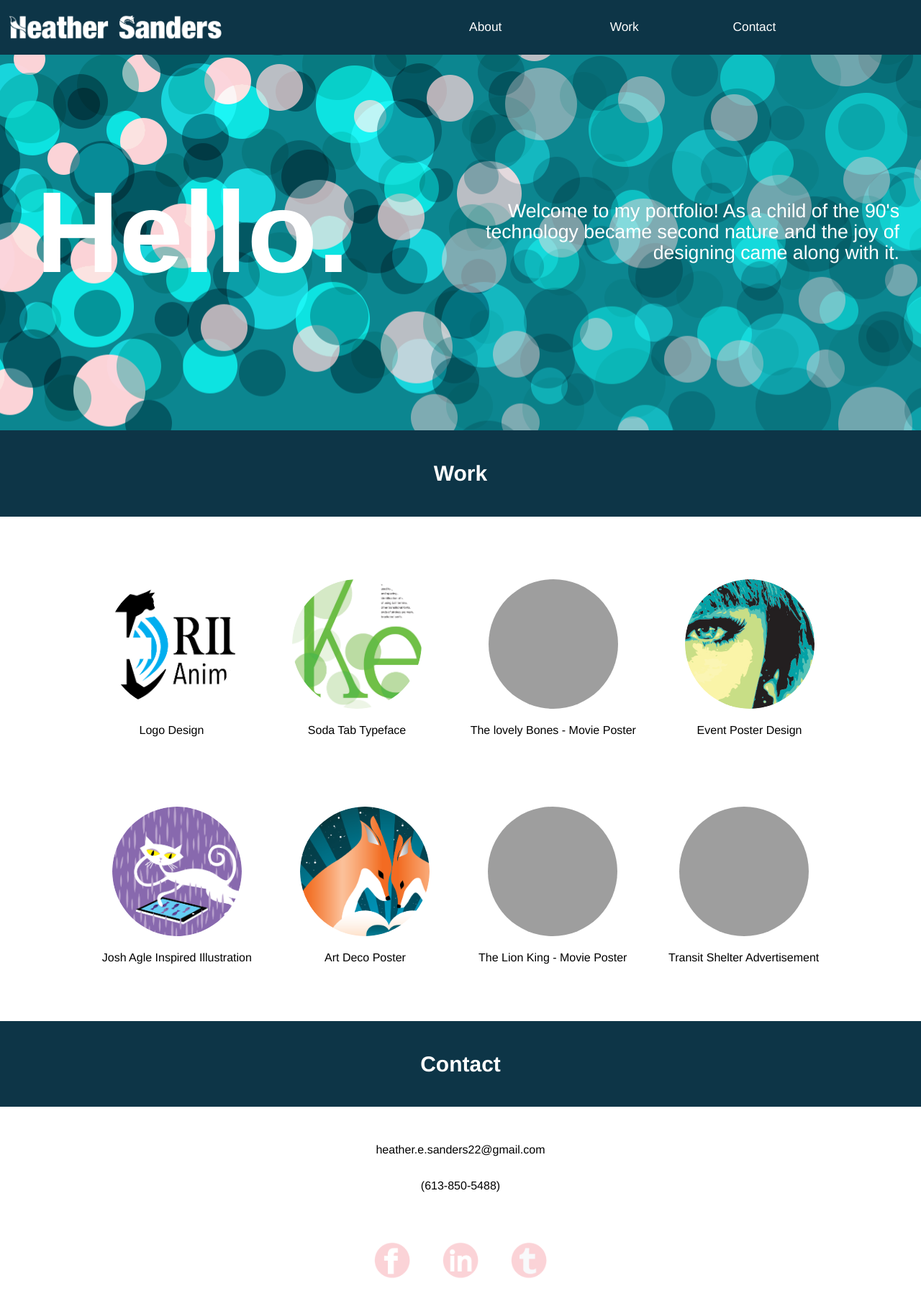
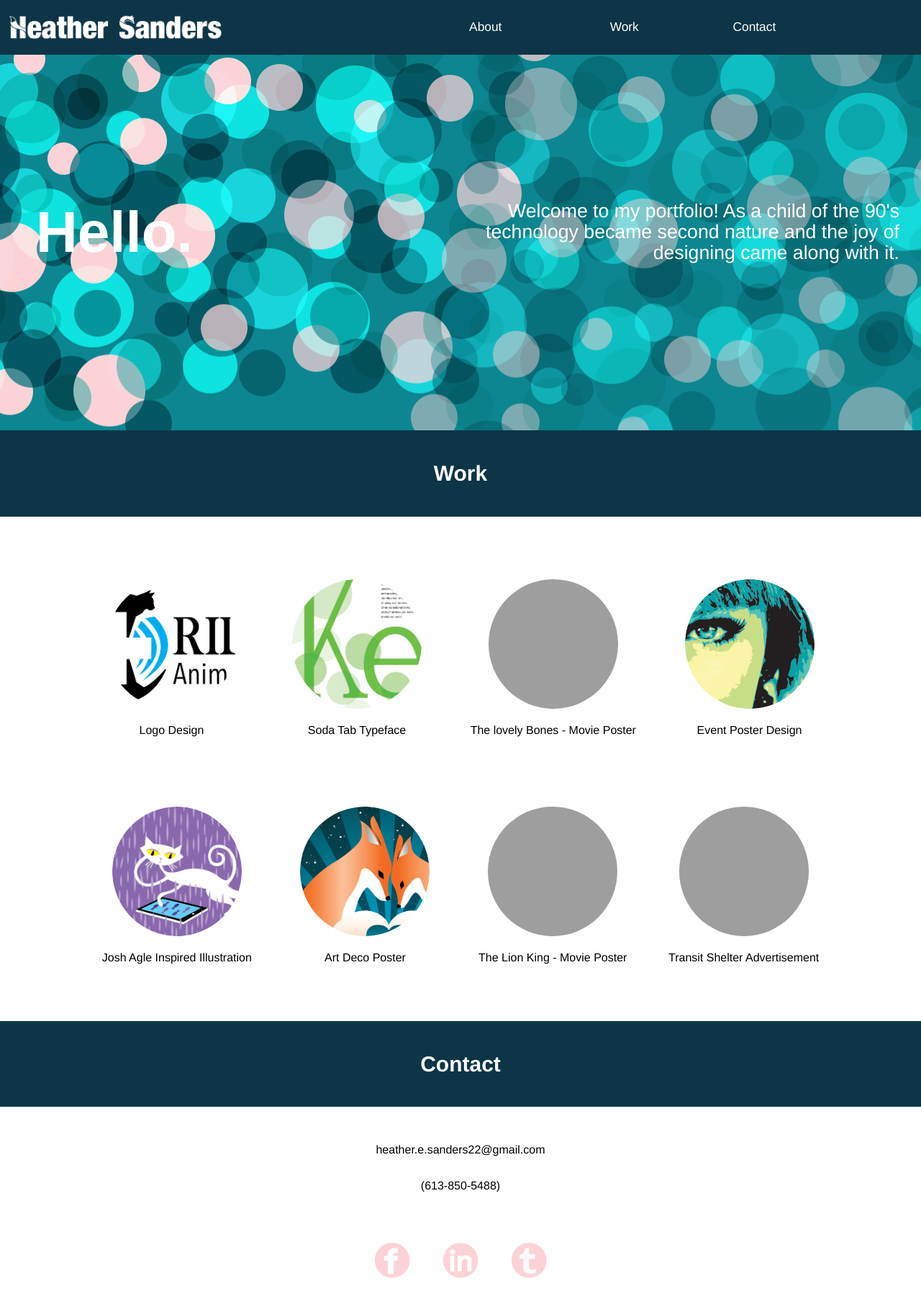
Before and after one commit to sandheather/Portfolio, a Jekyll site: the page built from index.html, in a window 1280 px wide. Shown: the whole page at 72% size. Built offline with Jekyll 4.4.1, drawn with Linux system fonts in a browser that asks for light colours.

Commit message:
Hello title change
font size

```diff
--- a/css/main.css
+++ b/css/main.css
@@ -40,7 +40,7 @@ body{
 
 .large {
 	text-align: left;
-	font-size: 120pt;
+	font-size: 60pt;
 	color: #fff;
 	padding-bottom: 20px;
 	padding-top: 20px;
@@ -196,3 +196,22 @@ nav li :hover{
 	color: #8EE2DC;
 
 }
+
+@media only screen and (min-width: 38em) {
+}
+
+@media only screen and (min-width: 60em) {
+}
+
+@media only screen and (min-width: 90em) {
+
+.large {
+	text-align: left;
+	font-size: 120pt;
+	color: #fff;
+	padding-bottom: 20px;
+	padding-top: 20px;
+	padding-left: 50px;
+}
+
+}
```
